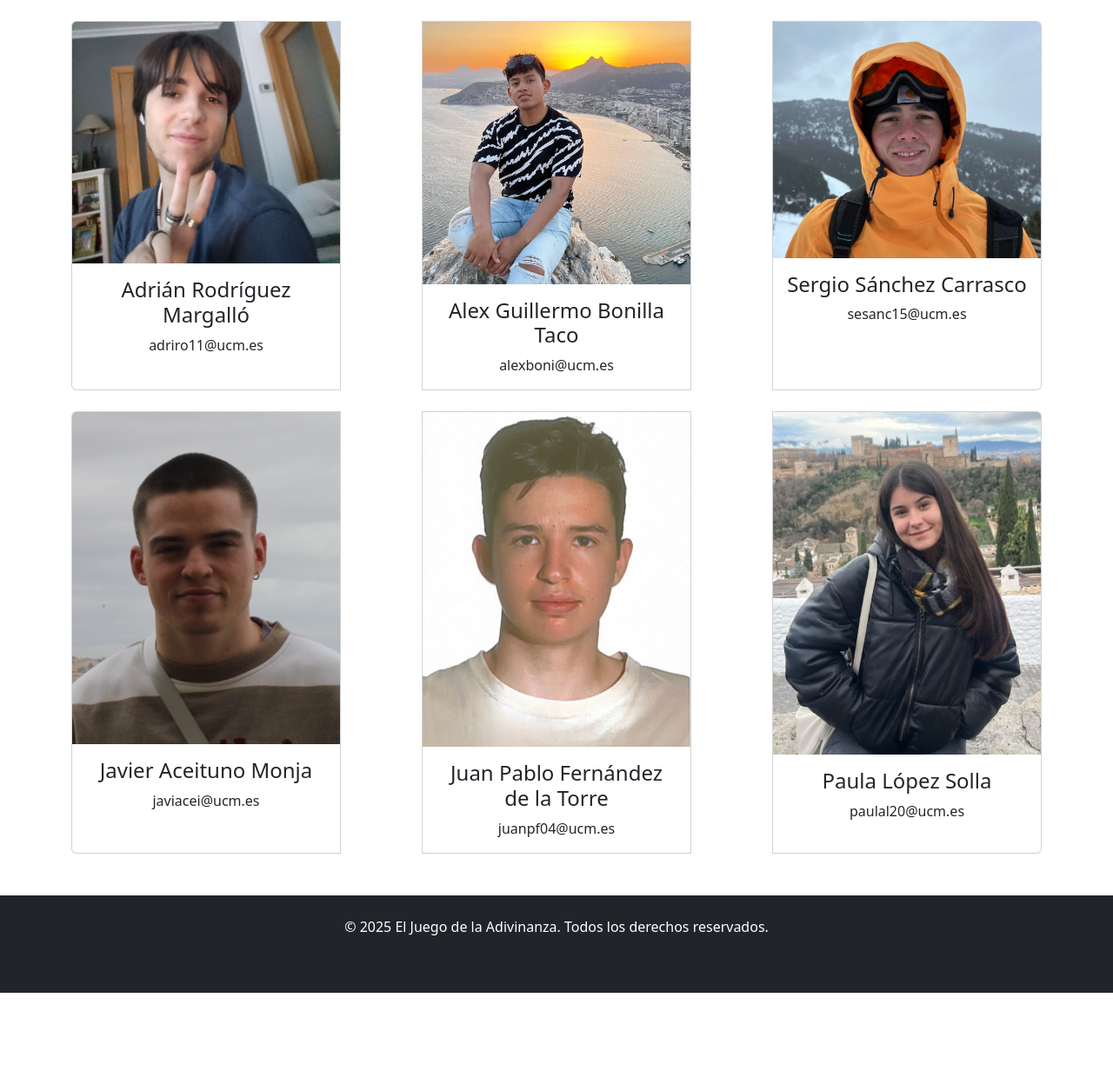
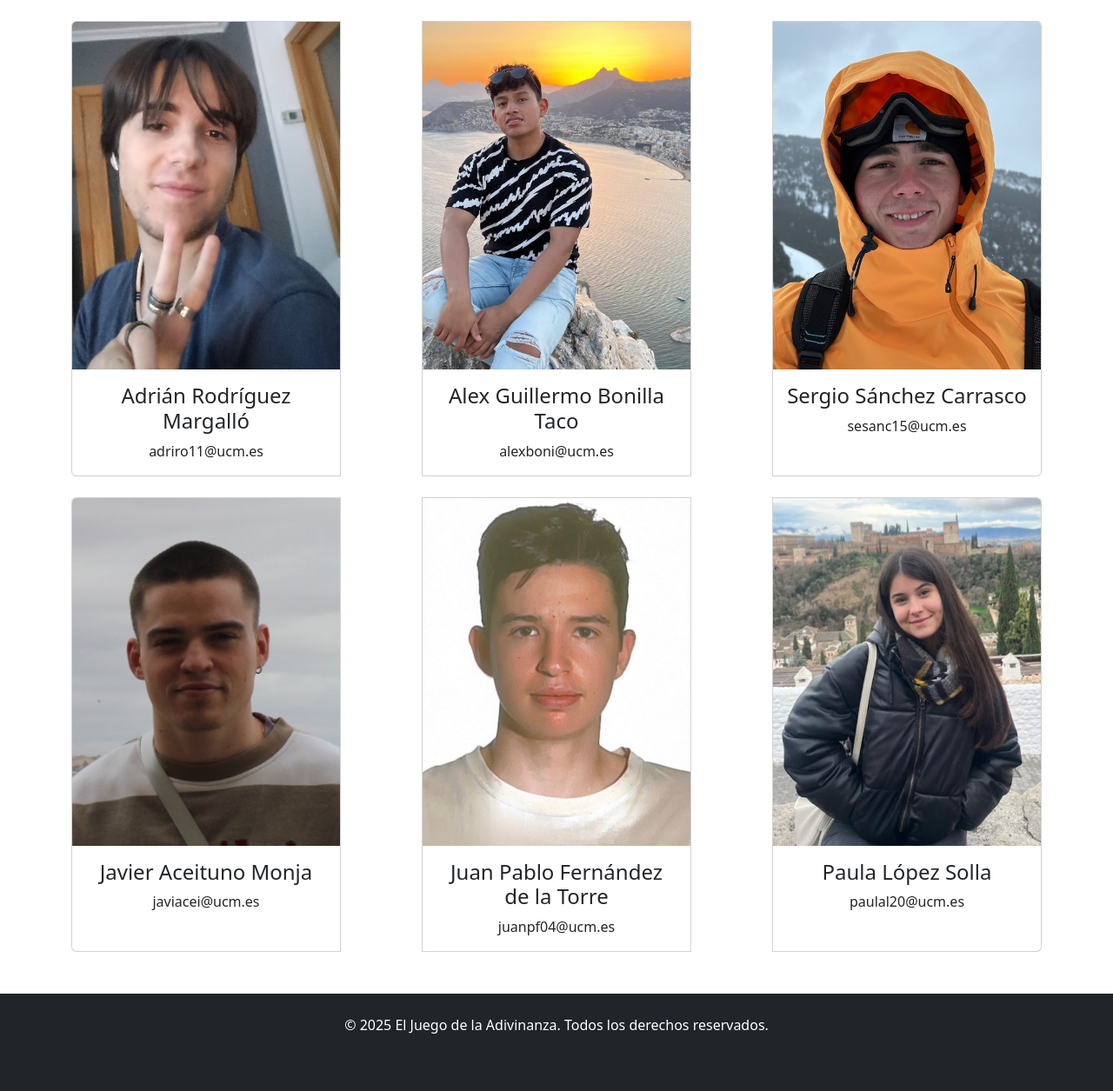
Before and after one commit to alexboni97/IW, a Spring Boot app: page /authors in a window 1280 px wide. Shown: the part 248-1503 px from the top of the page at 87% size. Before the commit the page ends 1390 px from the top, so only its background shows below. Run offline with Spring Boot 4, Linux system fonts and the light colour scheme; some of the project's set-up classes (security, data sources, template engines, error pages and the like) are left out, and stand-ins take their place.

Commit message:
fotos mismo tamaño

```diff
--- a/demo/src/main/resources/templates/authors.html
+++ b/demo/src/main/resources/templates/authors.html
@@ -29,7 +29,7 @@
     <div class="container">
         <div class="card-group">
             <div class="card ">
-                <img class="card-img-top" src="./images/Adri.png"alt="imagen de adri"/>
+                <img class="card-img-top" src="./images/Adri.png"alt="imagen de adri" width="200" height="400" style="object-fit: cover;"/>
                 <div class="card-body text-center">
                     <h4 class="card-title">Adrián Rodríguez Margalló</h4>
                     <email class="card-text">adriro11@ucm.es</email>
@@ -37,7 +37,7 @@
             </div>
             <div class="col-1"></div>
             <div class="card ">
-                <img class="card-img-top" src="./images/alex.jpeg" alt="imagen de alex"/>
+                <img class="card-img-top" src="./images/alex.jpeg" alt="imagen de alex" width="200" height="400" style="object-fit: cover;"/>
                 <div class="card-body text-center">
                     <h4 class="card-title">Alex Guillermo Bonilla Taco</h4>
                     <p class="card-text">alexboni@ucm.es</p>
@@ -45,7 +45,7 @@
             </div>
             <div class="col-1"></div>
             <div class="card">
-                <img class="card-img-top" src="./images/sergio.jpg"alt="imagen de sergio"/>
+                <img class="card-img-top" src="./images/sergio.jpg"alt="imagen de sergio" width="200" height="400" style="object-fit: cover;"/>
                 <div class="card-body text-center">
                     <h4 class="card-title">Sergio Sánchez Carrasco</h4>
                     <p class="card-text">sesanc15@ucm.es</p>
@@ -59,7 +59,7 @@
     <div class="container">
         <div class="card-group">
             <div class="card">
-                <img class="card-img-top" src="./images/javi.jpeg" alt="imagen de javi"/>
+                <img class="card-img-top" src="./images/javi.jpeg" alt="imagen de javi" width="200" height="400" style="object-fit: cover;"/>
                 <div class="card-body text-center">
                     <h4 class="card-title">Javier Aceituno Monja</h4>
                     <p class="card-text">javiacei@ucm.es</p>
@@ -67,7 +67,7 @@
             </div>
             <div class="col-1"></div>
             <div class="card">
-                <img class="card-img-top" src="./images/jp.jpg" alt="imagen de juan pablo"/>
+                <img class="card-img-top" src="./images/jp.jpg" alt="imagen de juan pablo" width="200" height="400" style="object-fit: cover;"/>
                 <div class="card-body text-center">
                     <h4 class="card-title">Juan Pablo Fernández de la Torre</h4>
                     <p class="card-text">juanpf04@ucm.es</p>
@@ -76,7 +76,7 @@
             <div class="col-1"></div>
 
             <div class="card">
-                <img class="card-img-top" src="./images/paula.jpg" alt="imagen de paula"/>
+                <img class="card-img-top" src="./images/paula.jpg" alt="imagen de paula" width="200" height="400" style="object-fit: cover;"/>
                 <div class="card-body text-center">
                     <h4 class="card-title">Paula López Solla</h4>
                     <p class="card-text">paulal20@ucm.es</p>
```
